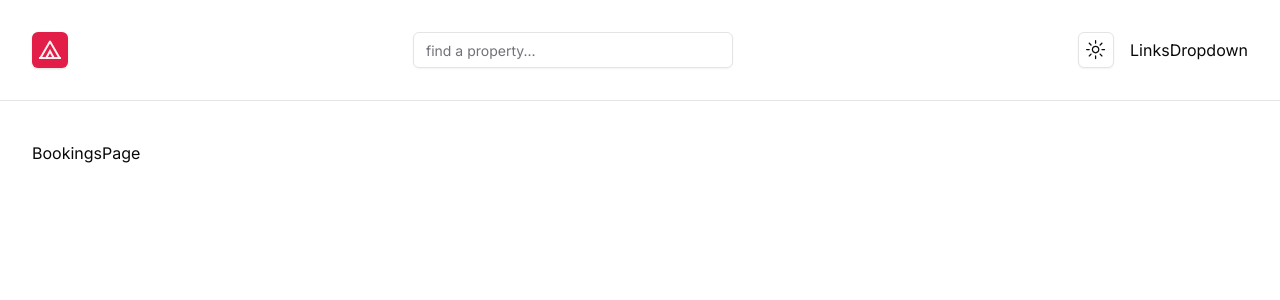
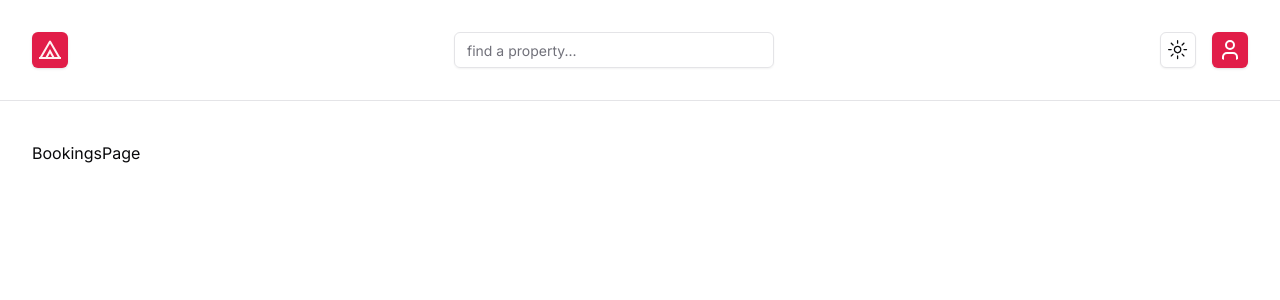
Before and after one commit to ImpulseImp/air, a Next.js app: page /bookings in a window 1280 px wide. Shown: the top 300 px of the page. Built offline with nearby package versions, Linux system fonts and the light colour scheme.

Commit message:
add icon

```diff
--- a/components/navbar/LinksDropdown.tsx
+++ b/components/navbar/LinksDropdown.tsx
@@ -1,4 +1,20 @@
+import {
+  DropdownMenu,
+  DropdownMenuContent,
+  DropdownMenuItem,
+  DropdownMenuLabel,
+  DropdownMenuSeparator,
+  DropdownMenuTrigger,
+} from "@/components/ui/dropdown-menu";
+import Link from "next/link";
+import { LuUser } from "react-icons/lu";
+import { Button } from "../ui/button";
+
 function LinksDropdown() {
-  return <div>LinksDropdown</div>;
+  return (
+    <Button size="icon">
+      <LuUser className="h-6 w-6 rounded-full bg-primary text-white" />
+    </Button>
+  );
 }
 export default LinksDropdown;
```
Also changed, not shown: utils/links.ts (added, +13 -0 lines).
